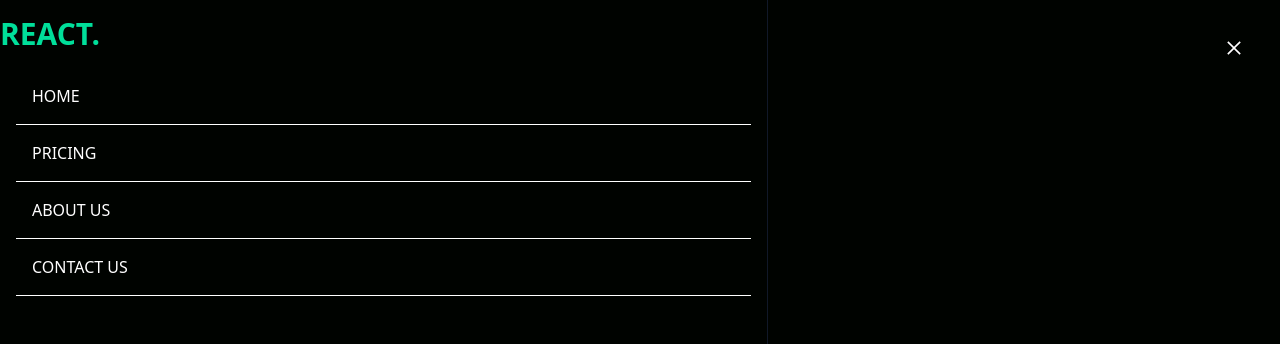
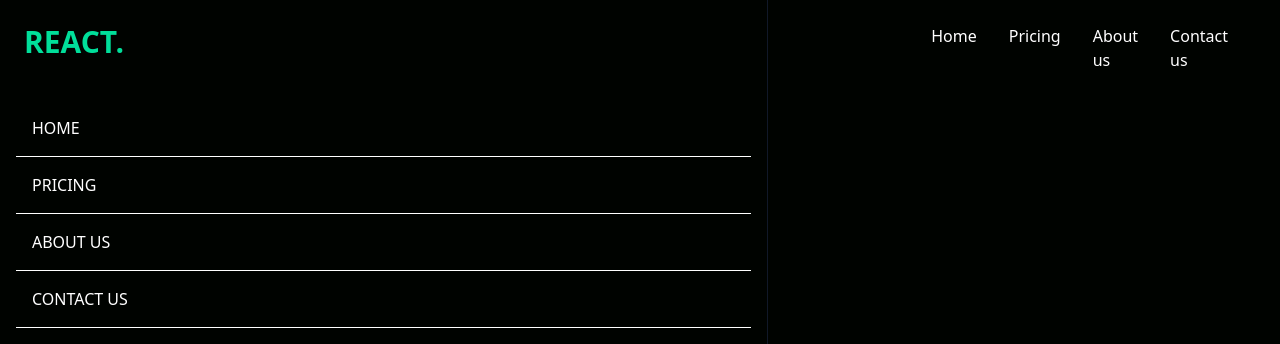
Before and after one commit to Developerfiyin/first-tailwind-project, a React (Vite) app: page / in a window 1280 px wide. Shown: the top 344 px of the page. Built offline with nearby package versions, Linux system fonts and the light colour scheme.

Commit message:
updated Navbar

```diff
--- a/src/Components/Navbar/Navbar.jsx
+++ b/src/Components/Navbar/Navbar.jsx
@@ -13,27 +13,26 @@ const Navbar = () => {
 
    return (
     <>
-    <div className='text-white max-w-[1240px] mx-auto h-24 flex items-center justify-between p-4'>
+    <div className='text-white max-w-[1240px] mx-auto h-24 flex items-center justify-between                                                                                                    between p-4'>
       <h1 className='text-[#00df9a] text-3xl w-full font-bold'>React.</h1>
-   <ul className='flex' hidden>
-    <li className='p-4'>Home </li>
+     <ul className=' hidden md:flex'>
+       < li className='p-4'>Home </li>
        <li className='p-4'>Pricing</li>
        <li className='p-4'>About us </li>
        <li className='p-4'>Contact us</li>
        </ul>
-       <div onClick={handleClick} >
-      { handleClick ? <AiOutlineClose size={20} /> : <AiOutlineMenu  size={20}/> }
-
+       <div onClick={handleClick}  className='block md:hidden' >
+        { !nav ? <AiOutlineClose size={20} /> : <AiOutlineMenu size={20}/> }
        </div>
 
-    <div className='fixed left-0  top-0 w-[60%] h-full border-r  border-gray-900 bg-[#000300]'>
-        <h1 className='text-3xl text-[#00df9a] font-bold w-full pt-4'>REACT.</h1>
+    <div className={!nav ? 'fixed left-0  top-0 w-[60%] h-full border-r ease-in-out duration-500 border-r-gray-900 bg-[#000300]' : 'fixed -left-full '  } >
+        <h1 className='text-3xl text-[#00df9a] font-bold w-full m-6'>REACT.</h1>
 
            <ul className='uppercase p-4 '>
-    <li className='p-4 border-b border-grey-900'>Home </li>
-    <li className='p-4 border-b border-grey-900'>Pricing</li>
-    <li className='p-4 border-b border-grey-900'>About us </li>
-    <li className='p-4 border-b border-grey-900'>Contact us</li>
+         <li className='p-4 border-b border-grey-600'>Home </li>
+       <li className='p-4 border-b border-grey-600'>Pricing</li>
+       <li className='p-4 border-b border-grey-600'>About us </li>
+        <li className='p-4 border-b border-grey-600'>Contact us</li>
        </ul>
           </div>
     </div>
```
Lines whose indentation alone changed are shown as unchanged.
